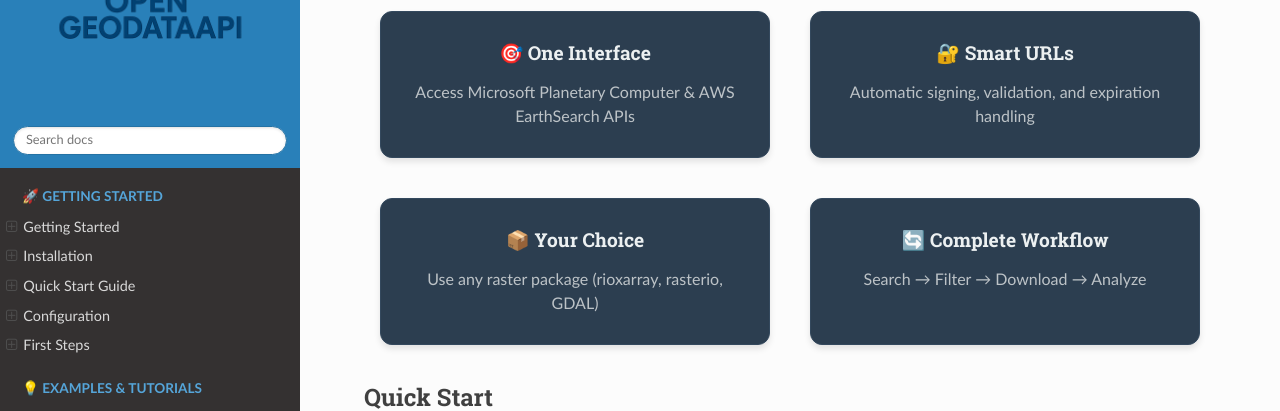
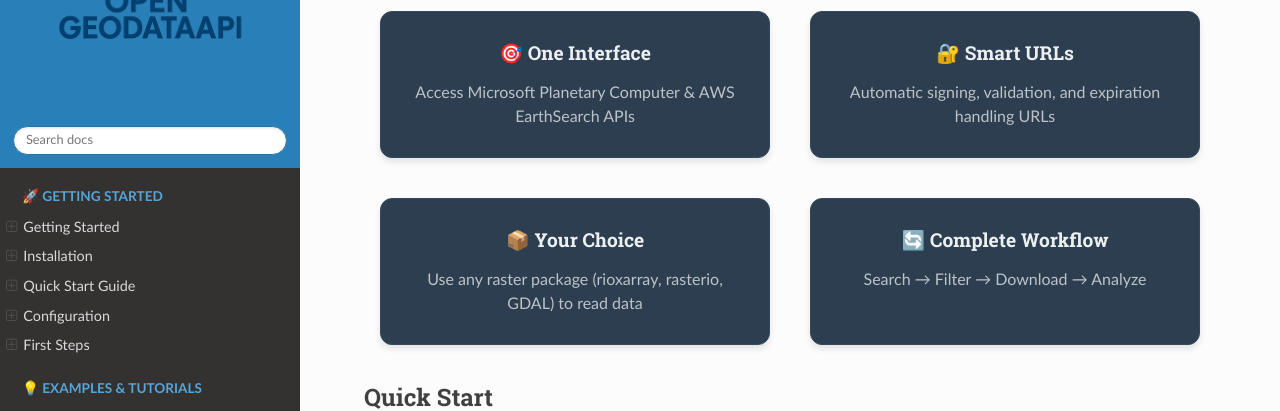
Before and after one commit to Mirjan-Ali-Sha/open-geodata-api, a Sphinx documentation site: the page built from docs/index.rst, in a window 1280 px wide and 900 px high, scrolled down 445 px. Shown: the part 175-586 px from the top of the window. Built offline with Sphinx 7.4.7 and the Read the Docs theme 3.1.0, drawn with Linux system fonts in a browser that asks for light colours; pages that are not in the unit, such as notebooks, are missing from menus; some of the changed text lies outside the part shown.

Commit message:
update custom.css file

```diff
--- a/docs/index.rst
+++ b/docs/index.rst
@@ -23,11 +23,11 @@
      </div>
      <div class="feature-box">
        <h3>🔐 Smart URLs</h3>
-       <p>Automatic signing, validation, and expiration handling</p>
+       <p>Automatic signing, validation, and expiration handling URLs</p>
      </div>
      <div class="feature-box">
        <h3>📦 Your Choice</h3>
-       <p>Use any raster package (rioxarray, rasterio, GDAL)</p>
+       <p>Use any raster package (rioxarray, rasterio, GDAL) to read data</p>
      </div>
      <div class="feature-box">
        <h3>🔄 Complete Workflow</h3>
@@ -136,9 +136,9 @@
 Philosophy
 ----------
 
-🎯 **Core Focus**: We provide URLs - you choose how to read them!
-📦 **Use Any Package**: rioxarray, rasterio, GDAL, or any package you prefer
-🚀 **Maximum Flexibility**: Zero restrictions on your workflow
+| 🎯 **Core Focus**: We provide URLs - you choose how to read them!
+| 📦 **Use Any Package**: rioxarray, rasterio, GDAL, or any package you prefer
+| 🚀 **Maximum Flexibility**: Zero restrictions on your workflow
 
 Perfect for researchers, data scientists, and developers working with satellite imagery and geospatial analysis.
 
```
